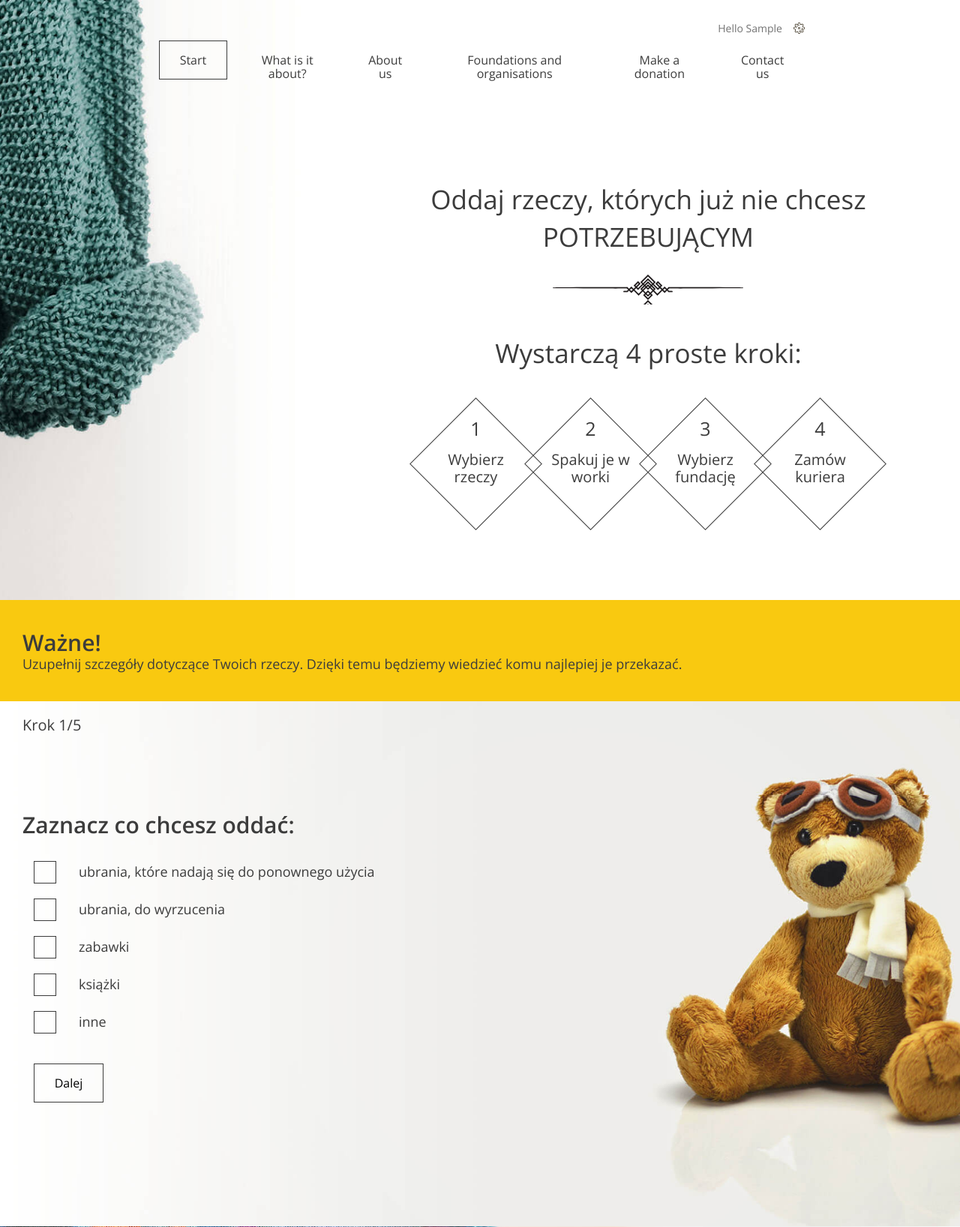
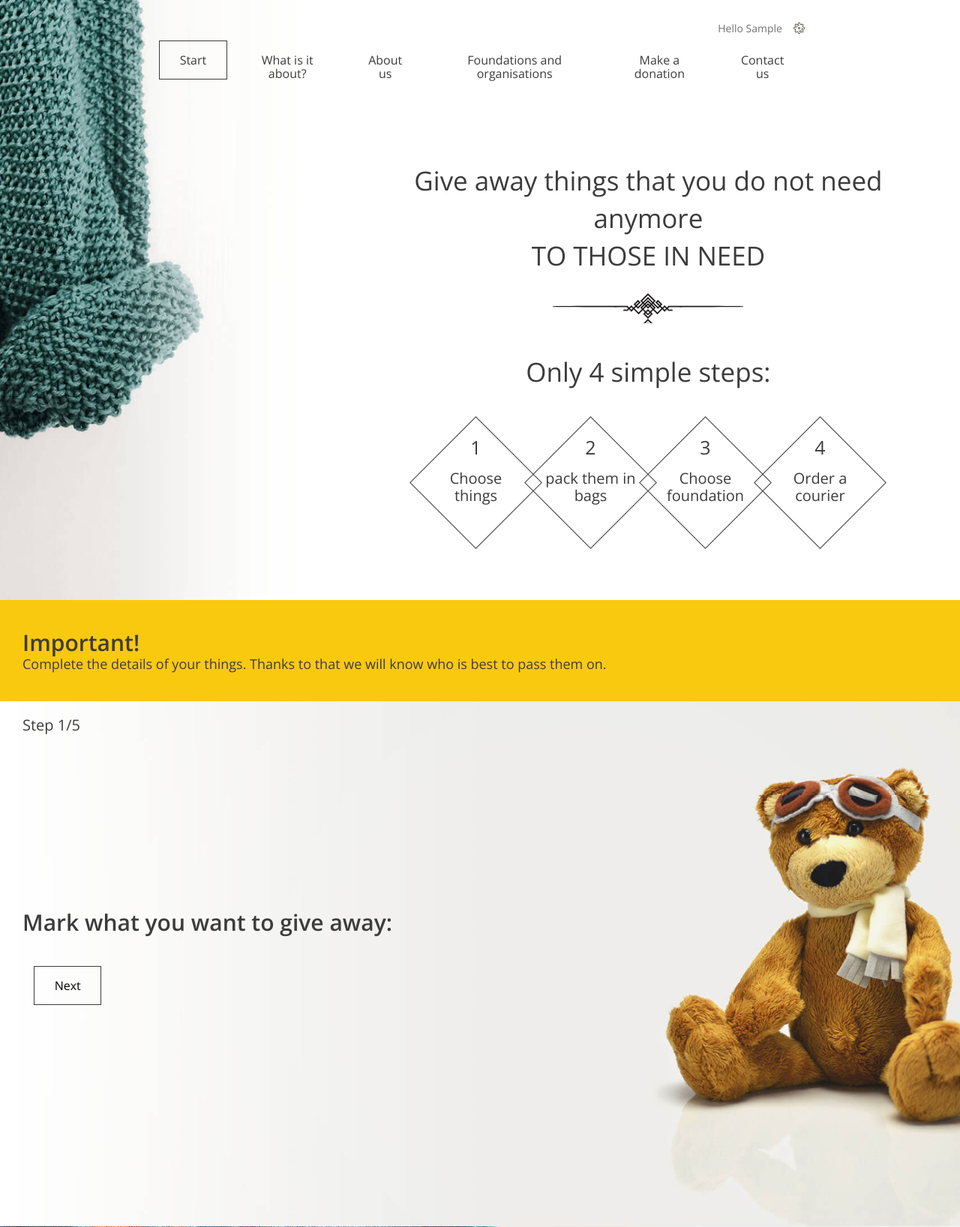
Before and after one commit to Haxxproxx202/Portfolio-Lab, a Django app: page /form/ in a window 1280 px wide. Shown: the top 1636 px of the page at 75% size. Run offline with Django 4.2, Linux system fonts and the light colour scheme; the visitor is signed in with stand-in values (Sample User, id 1); data that the repository does not hold is empty.

Commit message:
stage1_form

```diff
--- a/project/static/js/app.js
+++ b/project/static/js/app.js
@@ -1,4 +1,6 @@
 document.addEventListener("DOMContentLoaded", function() {
+
+
   /**
    * HomePage - Help section
    */
@@ -218,6 +220,22 @@ document.addEventListener("DOMContentLoaded", function() {
      * Update form front-end
      * Show next or previous section etc.
      */
+
+    step_1_categories() {
+      let inputs = document.querySelector("form").firstElementChild.querySelectorAll("input")
+      let categories = []
+      inputs.forEach(input => {
+        if (input.checked === true) {
+          categories.push(input.parentElement.querySelector(".description").innerText)
+        }
+      })
+      return categories
+    }
+
+
+
+
+
     updateForm() {
       this.$step.innerText = this.currentStep;
 
--- a/project/templates/form.html
+++ b/project/templates/form.html
@@ -3,49 +3,29 @@
 {% block content %}
 
 <header class="header--form-page">
-  <nav class="container container--70">
-    <ul class="nav--actions">
-      <li class="logged-user">
-        Hello {{user.first_name}}
-        <ul class="dropdown">
-          <li><a href="#">Profile</a></li>
-          <li><a href="#">Settings</a></li>
-          <li><a href="{% url 'logout' %}">Log out</a></li>
-        </ul>
-      </li>
-    </ul>
-
-    <ul>
-      <li><a href="/" class="btn btn--without-border active">Start</a></li>
-      <li><a href="/#steps" class="btn btn--without-border">What is it about?</a></li>
-      <li><a href="/#about-us" class="btn btn--without-border">About us</a></li>
-      <li><a href="/#help" class="btn btn--without-border">Foundations and organisations</a></li>
-      <li><a href="{% url 'donation' %}" class="btn btn--without-border">Make a donation</a></li>
-      <li><a href="/#contact" class="btn btn--without-border">Contact us</a></li>
-    </ul>
-  </nav>
+  {% include 'header_index_form.html' %}
 
   <div class="slogan container container--90">
     <div class="slogan--item">
       <h1>
-        Oddaj rzeczy, których już nie chcesz<br />
-        <span class="uppercase">potrzebującym</span>
+        Give away things that you do not need anymore<br />
+        <span class="uppercase">to those in need</span>
       </h1>
 
       <div class="slogan--steps">
-        <div class="slogan--steps-title">Wystarczą 4 proste kroki:</div>
+        <div class="slogan--steps-title">Only 4 simple steps:</div>
         <ul class="slogan--steps-boxes">
           <li>
-            <div><em>1</em><span>Wybierz rzeczy</span></div>
+            <div><em>1</em><span>Choose things</span></div>
           </li>
           <li>
-            <div><em>2</em><span>Spakuj je w worki</span></div>
+            <div><em>2</em><span>pack them in bags</span></div>
           </li>
           <li>
-            <div><em>3</em><span>Wybierz fundację</span></div>
+            <div><em>3</em><span>Choose foundation</span></div>
           </li>
           <li>
-            <div><em>4</em><span>Zamów kuriera</span></div>
+            <div><em>4</em><span>Order a courier</span></div>
           </li>
         </ul>
       </div>
@@ -56,146 +36,103 @@
 <section class="form--steps">
   <div class="form--steps-instructions">
     <div class="form--steps-container">
-      <h3>Ważne!</h3>
+      <h3>Important!</h3>
       <p data-step="1" class="active">
-        Uzupełnij szczegóły dotyczące Twoich rzeczy. Dzięki temu będziemy
-        wiedzieć komu najlepiej je przekazać.
+        Complete the details of your things. Thanks to that we will
+        know who is best to pass them on.
       </p>
       <p data-step="2">
-        Uzupełnij szczegóły dotyczące Twoich rzeczy. Dzięki temu będziemy
-        wiedzieć komu najlepiej je przekazać.
+        Complete the details of your things. Thanks to that we will
+        know who is best to pass them on.
       </p>
       <p data-step="3">
-       Wybierz jedną, do
-        której trafi Twoja przesyłka.
+       Choose one to which your shipment will go.
       </p>
-      <p data-step="4">Podaj adres oraz termin odbioru rzeczy.</p>
+      <p data-step="4">Enter the address and date.</p>
     </div>
   </div>
 
   <div class="form--steps-container">
-    <div class="form--steps-counter">Krok <span>1</span>/5</div>
+    <div class="form--steps-counter">Step <span>1</span>/5</div>
 
-    <form action="form-confirmation.html" method="post">
+
+
+
+
+
+    <form action="form-confirmation.html" method="POST">
       <!-- STEP 1: class .active is switching steps -->
       <div data-step="1" class="active">
-        <h3>Zaznacz co chcesz oddać:</h3>
+        <h3>Mark what you want to give away:</h3>
 
+        {% for i in categories %}
         <div class="form-group form-group--checkbox">
           <label>
             <input
               type="checkbox"
               name="categories"
-              value="clothes-to-use"
+              value="{{ i.id }}"
             />
             <span class="checkbox"></span>
             <span class="description"
-              >ubrania, które nadają się do ponownego użycia</span
+              >{{ i.name }}</span
             >
           </label>
         </div>
-
-        <div class="form-group form-group--checkbox">
-          <label>
-            <input
-              type="checkbox"
-              name="categories"
-              value="clothes-useless"
-            />
-            <span class="checkbox"></span>
-            <span class="description">ubrania, do wyrzucenia</span>
-          </label>
-        </div>
-
-        <div class="form-group form-group--checkbox">
-          <label>
-            <input type="checkbox" name="categories" value="toys" />
-            <span class="checkbox"></span>
-            <span class="description">zabawki</span>
-          </label>
-        </div>
-
-        <div class="form-group form-group--checkbox">
-          <label>
-            <input type="checkbox" name="categories" value="books" />
-            <span class="checkbox"></span>
-            <span class="description">książki</span>
-          </label>
-        </div>
-
-        <div class="form-group form-group--checkbox">
-          <label>
-            <input type="checkbox" name="categories" value="other" />
-            <span class="checkbox"></span>
-            <span class="description">inne</span>
-          </label>
-        </div>
+        {% endfor %}
 
         <div class="form-group form-group--buttons">
-          <button type="button" class="btn next-step">Dalej</button>
+          <button type="button" class="btn next-step">Next</button>
         </div>
       </div>
 
       <!-- STEP 2 -->
       <div data-step="2">
-        <h3>Podaj liczbę 60l worków, w które spakowałeś/aś rzeczy:</h3>
+        <h3>Enter the number of 60l bags in which you packed your things</h3>
 
         <div class="form-group form-group--inline">
           <label>
-            Liczba 60l worków:
+            Number of 60l bags:
             <input type="number" name="bags" step="1" min="1" />
           </label>
         </div>
 
         <div class="form-group form-group--buttons">
-          <button type="button" class="btn prev-step">Wstecz</button>
-          <button type="button" class="btn next-step">Dalej</button>
+          <button type="button" class="btn prev-step">Previous</button>
+          <button type="button" class="btn next-step">Next</button>
         </div>
       </div>
 
 
 
-      <!-- STEP 4 -->
+      <!-- STEP 3 -->
       <div data-step="3">
-        <h3>Wybierz organizacje, której chcesz pomóc:</h3>
+        <h3>Select the organization you want to help:</h3>
 
+        {% for i in institutions %}
         <div class="form-group form-group--checkbox">
           <label>
-            <input type="radio" name="organization" value="old" />
+            <input type="radio" name="organization" value="{{ i.id }}" />
             <span class="checkbox radio"></span>
             <span class="description">
-              <div class="title">Fundacja “Bez domu”</div>
+              <div class="title">{{ i.type }} “{{ i.name }}”</div>
               <div class="subtitle">
-                Cel i misja: Pomoc dla osób nie posiadających miejsca
-                zamieszkania
+                Mission: {{ i.description }}
               </div>
             </span>
           </label>
         </div>
-
-        <div class="form-group form-group--checkbox">
-          <label>
-            <input type="radio" name="organization" value="old" />
-            <span class="checkbox radio"></span>
-            <span class="description">
-              <div class="title">Fundacja “Dla dzieci"</div>
-              <div class="subtitle">
-                Cel i misja: Pomoc osobom znajdującym się w trudnej sytuacji
-                życiowej.
-              </div>
-            </span>
-          </label>
-        </div>
+        {% endfor %}
 
         <div class="form-group form-group--buttons">
-          <button type="button" class="btn prev-step">Wstecz</button>
-          <button type="button" class="btn next-step">Dalej</button>
+          <button type="button" class="btn prev-step">Previous</button>
+          <button type="button" class="btn next-step">Next</button>
         </div>
       </div>
 
-      <!-- STEP 5 -->
+      <!-- STEP 4 -->
       <div data-step="4">
-        <h3>Podaj adres oraz termin odbioru rzecz przez kuriera:</h3>
+        <h3>Enter the address and date of things that are set to be picked:</h3>
 
         <div class="form-section form-section--columns">
           <div class="form-section--column">
@@ -245,7 +182,7 @@
         </div>
       </div>
 
-      <!-- STEP 6 -->
+      <!-- STEP 5 -->
       <div data-step="5">
         <h3>Podsumowanie Twojej darowizny</h3>
 
--- a/project/templates/header_index_form.html
+++ b/project/templates/header_index_form.html
@@ -0,0 +1,29 @@
+<nav class="container container--70">
+    {% if user.is_authenticated %}
+    <ul class="nav--actions">
+      <li class="logged-user">
+        Hello {{user.first_name}}
+        <ul class="dropdown">
+          <li><a href="#">Profile</a></li>
+          <li><a href="#">Settings</a></li>
+          <li><a href="{% url 'logout' %}">Log out</a></li>
+        </ul>
+      </li>
+    </ul>
+    {% else %}
+    <ul class="nav--actions">
+      <li><a href="{% url 'login' %}" class="btn btn--small btn--without-border">Log in</a></li>
+      <li><a href="{% url 'register' %}" class="btn btn--small btn--highlighted">Sign up</a></li>
+    </ul>
+    {% endif %}
+
+
+    <ul>
+      <li><a href="/" class="btn btn--without-border active">Start</a></li>
+      <li><a href="/#steps" class="btn btn--without-border">What is it about?</a></li>
+      <li><a href="/#about-us" class="btn btn--without-border">About us</a></li>
+      <li><a href="/#help" class="btn btn--without-border">Foundations and organisations</a></li>
+      <li><a href="{% url 'donation' %}" class="btn btn--without-border">Make a donation</a></li>
+      <li><a href="/#contact" class="btn btn--without-border">Contact us</a></li>
+    </ul>
+  </nav>
--- a/project/templates/login.html
+++ b/project/templates/login.html
@@ -5,10 +5,10 @@
 
     <section class="login-page">
       <h2>Zaloguj się</h2>
+      <div style="color: red; font-size: 16px; text-align: center"><b>{{error}}</b></div>
       <form action="" method="POST">
         {% csrf_token %}
         {% if error %}
-        <div style="color: red; font-size: 16px">{{error}}</div>
         {% endif %}
 
         <div class="form-group">
--- a/project/views.py
+++ b/project/views.py
@@ -1,6 +1,6 @@
 from django.shortcuts import render, redirect
 from django.views import View
-from project.models import Category, Institution, Donation
+from project.models import Category, Institution, Donation, INSTITUTION_TYPE
 from django.core.paginator import Paginator
 from django.views.generic import FormView
 from project.forms import RegisterForm
@@ -10,12 +10,25 @@ from django.contrib.auth import login, logout, authenticate
 from django.core.exceptions import ObjectDoesNotExist
 from django.http import HttpResponseRedirect
 from django.contrib.messages import constants as messages
+from django.template.defaulttags import register
 
-# Create your views here.
+
+@register.filter
+def get_value(value):
+    return value[1]
 
 class AddDonation(View):
     def get(self, request):
-        return render(request, 'form.html')
+        if request.user.is_authenticated:
+            categories = Category.objects.all()
+            institutions = Institution.objects.all()
+
+            ctx = {'categories': categories,
+                   'institutions': institutions,
+                   'inst_type': INSTITUTION_TYPE}
+            return render(request, 'form.html', ctx)
+        else:
+            return redirect('login')
 
 class FormConfirmation(View):
     def get(self, request):
@@ -95,4 +108,5 @@ class Register(FormView):
         return super().form_valid(form)
 
 
+
 #, sprzęt AGD, ciepłe koce
```
Also changed, not shown: project/templates/index.html (+1 -15 lines).
